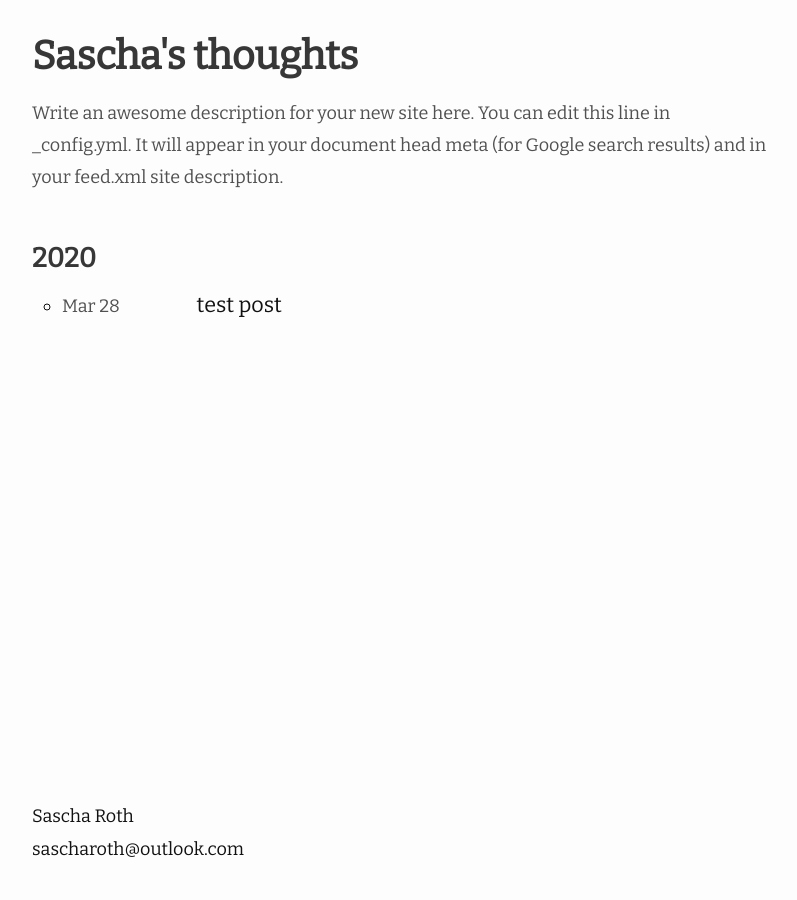
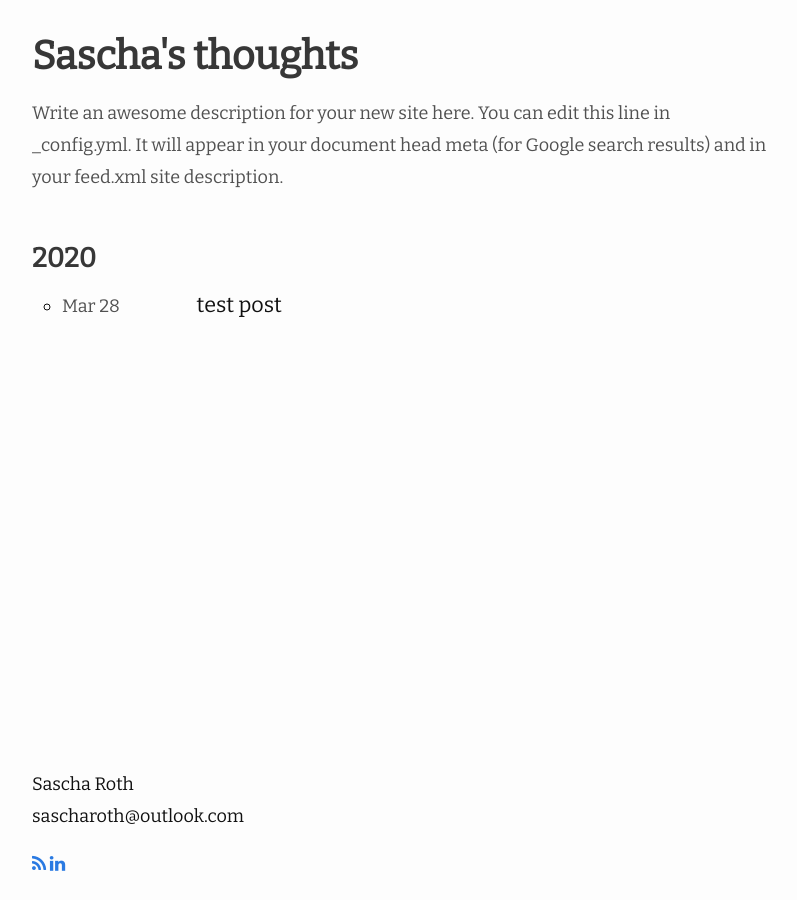
Before and after one commit to Ashjawik/ashjawik.github.io, a Jekyll site: the page built from index.md, in a window 1280 px wide. Shown: the whole page, without its empty margins (238-1035 px from the left). Built offline with Jekyll 4.4.1, drawn with Linux system fonts in a browser that asks for light colours; nearby versions of some CDN libraries.

Commit message:
added social media icons & Readme file

```diff
--- a/_includes/footer.html
+++ b/_includes/footer.html
@@ -6,7 +6,7 @@
           <ul class="contact-list">
             <li class="p-name">
               {%- if site.author -%}
-                <a class="black-link" href="{{ site.url }}/about.html">
+                <a class="black-link" href="{{ site.url }}/about">
                   {{ site.author | escape }}
                 </a>
               {%- endif -%}
@@ -16,6 +16,7 @@
               <a class="u-email black-link" href="mailto:{{ site.email }}">{{ site.email }}</a></li>
               {%- endif -%}
           </ul>
+          {%- include social.html -%}
         </div>
       </div>
     </div>
--- a/_includes/head.html
+++ b/_includes/head.html
@@ -22,6 +22,7 @@
   <meta name="theme-color" content="#ffffff">
   <link rel="stylesheet" href="{{ site.url }}/assets/css/agate.css" />
   <script src="https://cdnjs.cloudflare.com/ajax/libs/highlight.js/9.4.0/highlight.min.js"></script>
+  <link rel="stylesheet" href="https://cdnjs.cloudflare.com/ajax/libs/font-awesome/4.7.0/css/font-awesome.min.css">
   <script>
     hljs.initHighlightingOnLoad();
   </script>
--- a/_includes/social.html
+++ b/_includes/social.html
@@ -1,140 +1,3 @@
-{%- assign social = site.moving.social_links -%}
-
-<ul class="social-media-list">
-  {%- if social.dribbble -%}
-  <li>
-    <a
-      class="black-link"
-      href="https://dribbble.com/{{ social.dribbble | cgi_escape | escape }}"
-      >[Dribbble]</a
-    >
-  </li>
-  {%- endif -%} {%- if social.facebook -%}
-  <li>
-    <a
-      class="black-link"
-      href="https://www.facebook.com/{{
-        social.facebook | cgi_escape | escape
-      }}"
-      >[Facebook]</a
-    >
-  </li>
-  {%- endif -%} {%- if social.flickr -%}
-  <li>
-    <a
-      class="black-link"
-      href="https://www.flickr.com/photos/{{
-        social.flickr | cgi_escape | escape
-      }}"
-      >[Flickr]</a
-    >
-  </li>
-  {%- endif -%} {%- if social.github -%}
-  <li>
-    <a
-      class="black-link"
-      href="https://github.com/{{ social.github | cgi_escape | escape }}"
-    > [Github]</a
-    >
-  </li>
-  {%- endif -%} {%- if social.instagram -%}
-  <li>
-    <a
-      class="black-link"
-      href="https://www.instagram.com/{{
-        social.instagram | cgi_escape | escape
-      }}"
-      >[Instagram]</a
-    >
-  </li>
-  {%- endif -%} {%- if social.linkedin -%}
-  <li>
-    <a
-      class="black-link"
-      href="https://www.linkedin.com/in/{{
-        social.linkedin | cgi_escape | escape
-      }}"
-      >[Linkedin]</a
-    >
-  </li>
-  {%- endif -%} {%- if social.pinterest -%}
-  <li>
-    <a
-      class="black-link"
-      href="https://www.pinterest.com/{{
-        social.pinterest | cgi_escape | escape
-      }}"
-      >[Pinterest]</a
-    >
-  </li>
-  {%- endif -%} {%- for mst in social.mastodon -%}{%- if mst.username and
-  mst.instance -%}
-  <li>
-    <a
-      class="black-link"
-      rel="me"
-      href="https://{{ mst.instance | cgi_escape | escape }}/@{{
-        mst.username
-      }}"
-      >[MST]</a
-    >
-  </li>
-  {%- endif -%}{%- endfor -%} {%- if social.twitter -%}
-  <li>
-    <a
-      class="black-link"
-      href="https://twitter.com/{{ social.twitter | cgi_escape | escape }}"
-    > [Twitter]</a
-    >
-  </li>
-  {%- endif -%} {%- if social.youtube -%}
-  <li>
-    <a
-      class="black-link"
-      href="https://www.youtube.com/{{ social.youtube | cgi_escape | escape }}"
-      >[YouTube]</a
-    >
-  </li>
-  {%- endif -%} {%- if social.youtube_channel -%}
-  <li>
-    <a
-      class="black-link"
-      href="https://www.youtube.com/channel/{{
-        social.youtube_channel | cgi_escape | escape
-      }}"
-      >[YouTube Channel]</a
-    >
-  </li>
-  {%- endif -%} {%- if social.telegram -%}
-  <li>
-    <a
-      class="black-link"
-      href="https://t.me/{{ social.telegram | cgi_escape | escape }}"
-    >
-      [Telegram]
-    </a>
-  </li>
-  {%- endif -%} {%- if social.microdotblog -%}
-  <li>
-    <a
-      class="black-link"
-      rel="me"
-      href="https://micro.blog/{{ social.microdotblog | cgi_escape | escape }}"
-      >[Microdotblog]</a
-    >
-  </li>
-  {%- endif -%} {%- if social.reddit -%}
-  <li>
-    <a
-      class="black-link"
-      href="https://reddit.com/user/{{ social.reddit | cgi_escape | escape }}"
-    >
-      [Reddit]
-    </a>
-  </li>
-  {%- endif -%} {%- if social.rss -%}
-  <li>
-    <a class="black-link" href="{{ 'feed.xml' | relative_url }}">[RSS]</a>
-  </li>
-  {%- endif -%}
-</ul>
+	{% for socials in site.data.socials %}
+	  <a href="{{ socials.href }}"><span class="fa-{{ socials.title }} fa"></span></a>
+	{% endfor %}
```
Also changed, not shown: _data/socials.yml (added, +8 -0 lines), README.md (added).
